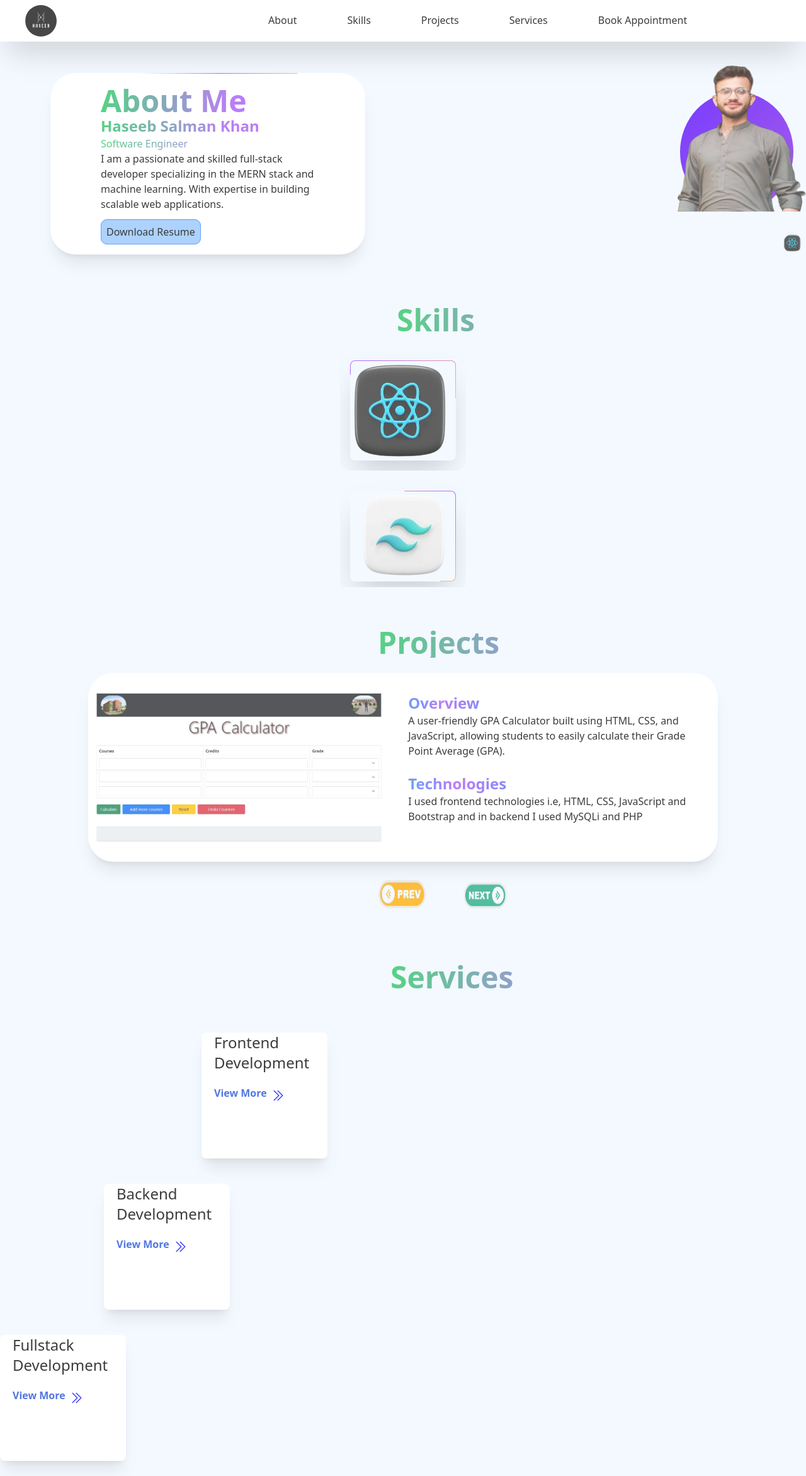
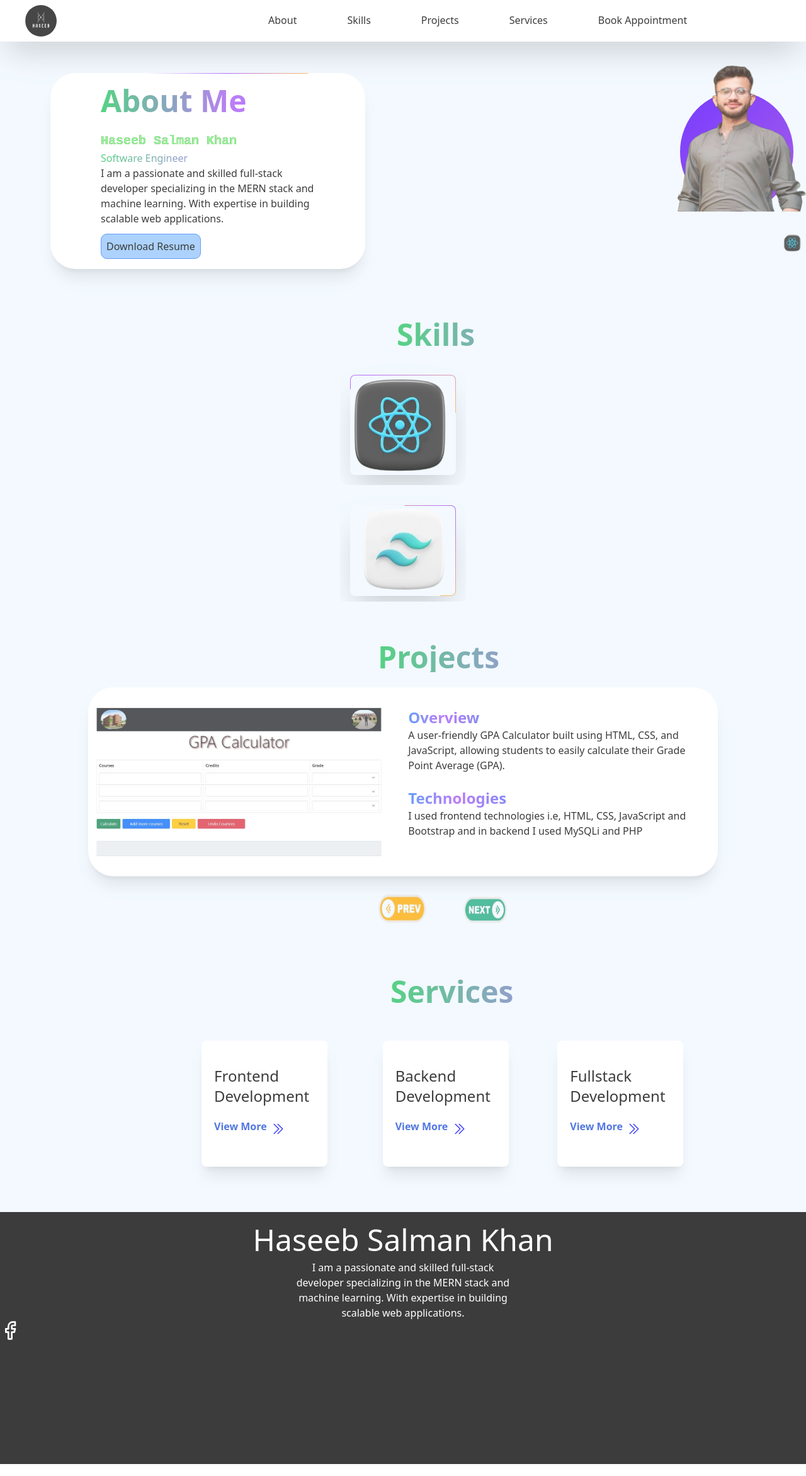
Before and after one commit to haseebkhanak/Portfolio, a React (Vite) app: page / in a window 1280 px wide. Shown: the top 2343 px of the page at 63% size. Built offline with nearby package versions, Linux system fonts and the light colour scheme.

Commit message:
Files Added

```diff
--- a/package.json
+++ b/package.json
@@ -10,11 +10,17 @@
     "preview": "vite preview"
   },
   "dependencies": {
+    "@emotion/react": "^11.14.0",
+    "@emotion/styled": "^11.14.0",
+    "@fontsource/roboto": "^5.1.0",
+    "@mui/material": "^6.3.0",
+    "@mui/styled-engine-sc": "^6.3.0",
     "classnames": "^2.5.1",
     "framer-motion": "^11.15.0",
     "react": "^18.3.1",
     "react-dom": "^18.3.1",
     "react-router-dom": "^6.28.1",
+    "styled-components": "^6.1.13",
     "transition-style": "^0.1.3"
   },
   "devDependencies": {
--- a/src/index.css
+++ b/src/index.css
@@ -155,12 +155,22 @@
     color: blue;
     cursor: pointer;
   }
+  .blur{
+    width: 100%;
+    height: 100%;
+    left: 0;
+    position: fixed;
+    background-color: rgba(230, 227, 227, 0.5);
+    z-index: 1;
+    display: none;
+  }
+
   .viewfrontend{
     margin-left: 510px;
     width: 400px;
     height: 320px;
     margin-top: -140px;
-    z-index: 1;
+    z-index: 10;
     border-radius: 30px;
     display: none;
   }
@@ -169,7 +179,7 @@
     width: 400px;
     height: 320px;
     margin-top: -140px;
-    z-index: 1;
+    z-index: 10;
     border-radius: 30px;
     display: none;
   }
@@ -178,23 +188,54 @@
     width: 400px;
     height: 320px;
     margin-top: -140px;
-    z-index: 1;
+    z-index: 10;
     border-radius: 30px;
     display: none;
   }
   .cross{
     margin-left: 370px;
     margin-top: -30px;
-  }
-  .services{
-    display: block;
+    z-index: 2;
   }
   .downloadbtn{
     margin-left: 80px;
     border-radius: 10px;
   }
+
+.nametext {
+  width: fit-content;
+  margin-left: 75px;
+  margin-top: 25px;
+  font-weight: bold;
+  font-family: monospace;
+  font-size: 20px;
+  background: linear-gradient(135deg,#0000 calc(50% - 0.5em),#000 0 calc(50% + 0.5em),#0000 0) right/300% 100%;
+  animation: l22 2s infinite;
+}
+.nametext::before {
+  content: "Haseeb Salman Khan";
+  color: rgb(114, 245, 114);
+  padding: 0 5px;
+  background: inherit;
+  background-image: linear-gradient(135deg,#000 calc(50% - 0.5em),#fff 0 calc(50% + 0.5em),#000 0);
+  -webkit-background-clip:text;
+          background-clip:text;
+}
+
+.footer{
+  background-color: #000;
+  height: 400px;
+}
+
+@keyframes l22{
+  100%{background-position: left}
+}
+
   @media screen and (min-width: 300px ) and (max-width: 450px ) {
 
+    .services{
+      display: block;
+    }
    .frontend{
     margin-left: 90px;
    }
@@ -306,8 +347,8 @@
       margin-left: 10px;
     }
     .nametext{
-      font-size: 20px;
-      margin-left: 10px;
+      font-size: 18px;
+      margin-left: 5px;
     }
     .desctext{
       font-size: 15px;
--- a/src/portfolio.jsx
+++ b/src/portfolio.jsx
@@ -26,49 +26,54 @@ import { LetterPullup } from './magicui.jsx/letterpullup';
 import { NeonGradientCard } from './magicui.jsx/neon';
 import classNames from 'classnames';
 import { AnimatedList } from './magicui.jsx/animatelist';
-import { useRef,useEffect,useState } from 'react';
+import { useRef, useEffect, useState } from 'react';
 
-export default function MainPage(className){
-  const frontendRef=useRef('')
-  const backendendRef=useRef('')
-  const fullstackRef=useRef('')
+export default function MainPage(className) {
+  const frontendRef = useRef('')
+  const backendendRef = useRef('')
+  const fullstackRef = useRef('')
+  const blurRef=useRef('')
 
-  const viewFrontend=()=>{
-    frontendRef.current.style.display="block"
+  const viewFrontend = () => {
+    frontendRef.current.style.display = "block"
+    blurRef.current.style.display="block"
   }
 
-  const viewBackend=()=>{
-    backendendRef.current.style.display="block"
+  const viewBackend = () => {
+    backendendRef.current.style.display = "block"
+    blurRef.current.style.display="block"
   }
 
-  const viewFullstack=()=>{
-    fullstackRef.current.style.display="block"
+  const viewFullstack = () => {
+    fullstackRef.current.style.display = "block"
+    blurRef.current.style.display="block"
   }
 
-  const crossSvg=()=>{
-    frontendRef.current.style.display="none"
-    backendendRef.current.style.display="none"
-    fullstackRef.current.style.display="none"
+  const crossSvg = () => {
+    frontendRef.current.style.display = "none"
+    backendendRef.current.style.display = "none"
+    fullstackRef.current.style.display = "none"
+    blurRef.current.style.display="none"
   }
 
-  const [count,setCount]=useState(0)
+  const [count, setCount] = useState(0)
   const images = [cal, forecast, medi, medirec, mindfinder, playersprediction];
-  const desc=['A user-friendly GPA Calculator built using HTML, CSS, and JavaScript, allowing students to easily calculate their Grade Point Average (GPA).',
+  const desc = ['A user-friendly GPA Calculator built using HTML, CSS, and JavaScript, allowing students to easily calculate their Grade Point Average (GPA).',
     'A web-based Weather Forecast application built using HTML, CSS, and JavaScript, utilizing a Weather API to provide accurate and up-to-date weather information.',
     'Developed a webapp in which patients can connect with doctors for real-time consultations. This include chat, video call, voice call, appointment scheduling, searching profile and many more.',
     'Developed a system that leverages machine learning classifiers to predict diseases based on symptoms and recommend appropriate medicines.',
     'A user-friendly Quiz Web App built using both frontend and backend technologies allowing users to test their knowledge and skills in various subjects.',
     'Trained a model that will predict the performance of cricket players based on various factors using regression techniques.The model is trained on historical data, learning the patterns and correlations between input features and the performance outcomes.']
 
-    const tech=['I used frontend technologies i.e, HTML, CSS, JavaScript and Bootstrap and in backend I used MySQLi and PHP',
+  const tech = ['I used frontend technologies i.e, HTML, CSS, JavaScript and Bootstrap and in backend I used MySQLi and PHP',
     'I used frontend technologies i.e, HTML, CSS, JavaScript and Bootstrap and Weather API OpenWeatherMap',
     'Web Socket is used for chat and WEBRTC is used for online streaming moreover MERN Stack has been impleted (React,NodeJs,ExpressJs,MongoDb,REST Apis)',
     'MERN stack implemented for web app integrating both frontend and backend with database and for model python is used and flask is used on backend',
     'For frontend HTML, CSS, JavaScript bootstrap and for backend Php and MySQLi have been implemented',
     'Python is used for ML and Regressors are used to train a model']
-  const next=()=>{
+  const next = () => {
 
-      if (count >= images.length-1) {
+    if (count >= images.length - 1) {
       setCount(0);
     } else {
       setCount(count + 1);
@@ -76,18 +81,18 @@ export default function MainPage(className){
 
   }
 
-  const previous=()=>{
+  const previous = () => {
 
-    if (images[count]===cal) {
+    if (images[count] === cal) {
       setCount(5);
     } else {
       setCount(count - 1);
     }
 
   }
-  const bodyRef=useRef('')
-  useEffect(()=>{
-    bodyRef.current.style.backgroundColor="aliceblue"
+  const bodyRef = useRef('')
+  useEffect(() => {
+    bodyRef.current.style.backgroundColor = "aliceblue"
   })
 
   const notifications = Array.from({ length: 20 }, () => [
@@ -200,14 +205,17 @@ export default function MainPage(className){
   //       />
   //     ),
   //   };
-    return(
+  return (
 
     <>
+      <div className="blur" ref={blurRef}>
+
+      </div>
+
       <div ref={bodyRef} className="circle-hesitate">
 
-
         <nav className="bg-white space-x-4 flex shadow-2xl navbar">
-            <img src={Logo} alt="Error"  className='logo ml-10 mt-2 mb-2'/>
+          <img src={Logo} alt="Error" className='logo ml-10 mt-2 mb-2' />
           <div className='pl-80 lg:space-x-20 lg:mt-5 sm:mt-2 items sm:space-x-10'>
             <button className='aboutbtn'>About</button>
             <button className='skillsbtn'>Skills</button>
@@ -272,20 +280,18 @@ export default function MainPage(className){
     </div> */}
 
 
-<img src={profile} alt="Error" className='personal'/>
+        <img src={profile} alt="Error" className='personal' />
         <div>
           <div className='bg-white shadow-xl ml-20 mt-20 relative rounded-lg about'>
             <BorderBeam size={250} duration={5} />
             <p className='aboutmetext text-5xl font-bold ml-20 text-transparent
                      bg-gradient-to-r from-green-500 via-purple-500
                      to-indigo-500 bg-clip-text pt-5'>About Me</p>
-<p className='nametext text-2xl font-bold ml-20 text-transparent
-                     bg-gradient-to-r from-green-500 via-purple-500
-                     to-indigo-500 bg-clip-text'>Haseeb Salman Khan</p>
+            <p className='nametext'></p>
             <p className='desctext text-transparent
                      bg-gradient-to-r from-green-500 via-purple-500
                      to-indigo-500 bg-clip-text ml-20'>Software Engineer</p>
-                     <div style={{width:"400px"}} className='ml-20 pb-5'>
+            <div style={{ width: "400px" }} className='ml-20 pb-5'>
 
               <p className='detailtext'>I am a passionate and skilled full-stack <br /> developer specializing in the MERN stack and  <br /> machine learning. With expertise in building <br /> scalable web applications.</p>
             </div>
@@ -317,7 +323,7 @@ export default function MainPage(className){
                      to-indigo-500 bg-clip-text'>Projects</p> <br />
 
           <div className='projectslides flex bg-white shadow-xl ml-20 mt-30 relative rounded-lg'>
-                      <img src={images[count]} alt="no" className='images py-8'/>
+            <img src={images[count]} alt="no" className='images py-8' />
             <p className='overviewtext ml-10 py-8 pr-5'> <span className='text-2xl font-bold text-transparent
                      bg-gradient-to-r from-blue-500 via-purple-500
                      to-indigo-500 bg-clip-text'>Overview</span> <br />{desc[count]} <br /><br /><span className='text-2xl font-bold text-transparent
@@ -325,14 +331,14 @@ export default function MainPage(className){
                      to-indigo-500 bg-clip-text'>Technologies</span> <br />{tech[count]}</p>
           </div> <br />
           <div className='flex'>
-                     <img src={prevbtn} onClick={previous} alt="" className='prev'/>
-                     <img src={nextbtn} onClick={next} alt="" className='next'/>
+            <img src={prevbtn} onClick={previous} alt="" className='prev' />
+            <img src={nextbtn} onClick={next} alt="" className='next' />
           </div> <br /><br />
         </div>
 
         <div className='viewfrontend bg-white shadow-xl rounded-lg absolute' ref={frontendRef}>
           <p className='viewfrontendtext text-2xl ml-5 mt-5'>Frontend Development</p> <span><svg xmlns="http://www.w3.org/2000/svg" fill="none" viewBox="0 0 24 24" stroke="currentColor" strokeWidth={1.5} className="cross size-6">
-  <path d="M6 18 18 6M6 6l12 12" style={{cursor:"pointer"}} onClick={crossSvg}/>
+            <path d="M6 18 18 6M6 6l12 12" style={{ cursor: "pointer" }} onClick={crossSvg} />
           </svg></span>
           <p className='ml-5 mt-5'>✔️ Building the user interface using HTML, CSS, and JavaScript.</p>
           <p className='ml-5'>✔️ Implementing frameworks like React, Bootstrap and Tailwind.</p>
@@ -343,7 +349,7 @@ export default function MainPage(className){
 
         <div className='viewbackend bg-white shadow-xl rounded-lg absolute' ref={backendendRef}>
           <p className='viewbackendtext text-2xl ml-5 mt-5'>Backend Development</p> <span><svg xmlns="http://www.w3.org/2000/svg" fill="none" viewBox="0 0 24 24" stroke="currentColor" strokeWidth={1.5} className="cross size-6">
-  <path d="M6 18 18 6M6 6l12 12" style={{cursor:"pointer"}} onClick={crossSvg}/>
+            <path d="M6 18 18 6M6 6l12 12" style={{ cursor: "pointer" }} onClick={crossSvg} />
           </svg></span>
           <p className='ml-5 mt-5'>✔️ Building and managing server-side logic using languages like Node.js, PHP.</p>
           <p className='ml-5 mt-3'>✔️ Implementing frameworks like ExpressJs.</p>
@@ -355,7 +361,7 @@ export default function MainPage(className){
 
         <div className='viewfullstack bg-white shadow-xl rounded-lg absolute' ref={fullstackRef}>
           <p className='viewfullstacktext text-2xl ml-5 mt-5'>Fullstack Development</p> <span><svg xmlns="http://www.w3.org/2000/svg" fill="none" viewBox="0 0 24 24" stroke="currentColor" strokeWidth={1.5} className="cross size-6">
-  <path d="M6 18 18 6M6 6l12 12" style={{cursor:"pointer"}} onClick={crossSvg}/>
+            <path d="M6 18 18 6M6 6l12 12" style={{ cursor: "pointer" }} onClick={crossSvg} />
           </svg></span>
           <p className='ml-5 mt-5'>✔️ Designing responsive user interfaces and Developing server-side logic.</p>
           <p className='ml-5 mt-3'>✔️ Connecting frontend and backend through APIs.</p>
@@ -369,33 +375,40 @@ export default function MainPage(className){
                      to-indigo-500 bg-clip-text'>Services</p> <br />
           <div className='services grid grid-cols-3 gap-12'>
             <div className='frontend bg-white shadow-xl rounded-lg'>
-                        <p className='frontendtext ml-5 mt-10 text-2xl text-bold' style={{cursor:"pointer"}} onClick={viewFrontend}>Frontend Development</p>
-                        <p className='ml-5 mt-5 text-blue-700 font-bold' style={{cursor:"pointer"}} onClick={viewFrontend}>View More</p> <span><svg xmlns="http://www.w3.org/2000/svg" fill="none" viewBox="0 0 24 24" strokeWidth={1.5} stroke="currentColor" className="viewmore size-6">
-  <path strokeLinecap="round" strokeLinejoin="round" d="m5.25 4.5 7.5 7.5-7.5 7.5m6-15 7.5 7.5-7.5 7.5"/>
+              <p className='frontendtext ml-5 mt-10 text-2xl text-bold' style={{ cursor: "pointer" }} onClick={viewFrontend}>Frontend Development</p>
+              <p className='ml-5 mt-5 text-blue-700 font-bold' style={{ cursor: "pointer" }} onClick={viewFrontend}>View More</p> <span><svg xmlns="http://www.w3.org/2000/svg" fill="none" viewBox="0 0 24 24" strokeWidth={1.5} stroke="currentColor" className="viewmore size-6">
+                <path strokeLinecap="round" strokeLinejoin="round" d="m5.25 4.5 7.5 7.5-7.5 7.5m6-15 7.5 7.5-7.5 7.5" />
               </svg>
               </span>
             </div>
             <div className='backend bg-white shadow-xl rounded-lg'>
-                        <p className='backendtext ml-5 mt-10 text-2xl text-bold' style={{cursor:"pointer"}} onClick={viewBackend}>Backend Development</p>
-                        <p className='ml-5 mt-5 text-blue-700 font-bold' style={{cursor:"pointer"}} onClick={viewBackend}>View More</p><span><svg xmlns="http://www.w3.org/2000/svg" fill="none" viewBox="0 0 24 24" strokeWidth={1.5} stroke="currentColor" className="viewmore size-6">
-  <path strokeLinecap="round" strokeLinejoin="round" d="m5.25 4.5 7.5 7.5-7.5 7.5m6-15 7.5 7.5-7.5 7.5"/>
+              <p className='backendtext ml-5 mt-10 text-2xl text-bold' style={{ cursor: "pointer" }} onClick={viewBackend}>Backend Development</p>
+              <p className='ml-5 mt-5 text-blue-700 font-bold' style={{ cursor: "pointer" }} onClick={viewBackend}>View More</p><span><svg xmlns="http://www.w3.org/2000/svg" fill="none" viewBox="0 0 24 24" strokeWidth={1.5} stroke="currentColor" className="viewmore size-6">
+                <path strokeLinecap="round" strokeLinejoin="round" d="m5.25 4.5 7.5 7.5-7.5 7.5m6-15 7.5 7.5-7.5 7.5" />
               </svg></span>
             </div>
 
 
 
             <div className='fullstack bg-white shadow-xl rounded-lg'>
-                        <p className='fullstacktext ml-5 mt-10 text-2xl text-bold' style={{cursor:"pointer"}} onClick={viewFullstack}>Fullstack Development</p>
-                        <p className='ml-5 mt-5 text-blue-700 font-bold' style={{cursor:"pointer"}} onClick={viewFullstack}>View More</p><span><svg xmlns="http://www.w3.org/2000/svg" fill="none" viewBox="0 0 24 24" strokeWidth={1.5} stroke="currentColor" className="viewmore size-6">
-  <path strokeLinecap="round" strokeLinejoin="round" d="m5.25 4.5 7.5 7.5-7.5 7.5m6-15 7.5 7.5-7.5 7.5"/>
+              <p className='fullstacktext ml-5 mt-10 text-2xl text-bold' style={{ cursor: "pointer" }} onClick={viewFullstack}>Fullstack Development</p>
+              <p className='ml-5 mt-5 text-blue-700 font-bold' style={{ cursor: "pointer" }} onClick={viewFullstack}>View More</p><span><svg xmlns="http://www.w3.org/2000/svg" fill="none" viewBox="0 0 24 24" strokeWidth={1.5} stroke="currentColor" className="viewmore size-6">
+                <path strokeLinecap="round" strokeLinejoin="round" d="m5.25 4.5 7.5 7.5-7.5 7.5m6-15 7.5 7.5-7.5 7.5" />
               </svg></span>
             </div>
             {/* <div className='ml bg-white shadow-xl rounded-lg'>
                         <p className='mt-5 text-red-800 text-2xl text-bold'>Machine Learning</p>
                       </div> */}
           </div> <br />
+        </div> <br /><br />
+
+        <div className="footer">
+          <p className='text-center text-5xl text-white pt-5'>Haseeb Salman Khan</p>
+          <p className='text-white text-center mt-2'>I am a passionate and skilled full-stack <br /> developer specializing in the MERN stack and  <br /> machine learning. With expertise in building <br /> scalable web applications.</p>
+          <svg class="h-8 w-8 text-white"  viewBox="0 0 24 24"  fill="none"  stroke="currentColor"  stroke-width="2"  stroke-linecap="round"  stroke-linejoin="round">  <path d="M18 2h-3a5 5 0 0 0-5 5v3H7v4h3v8h4v-8h3l1-4h-4V7a1 1 0 0 1 1-1h3z" /></svg>
         </div>
 </div>
+
 
     </>
   )
```
Also changed, not shown: 1 other file (tests, documents, lock files or other folders). Lines whose indentation alone changed are shown as unchanged.
